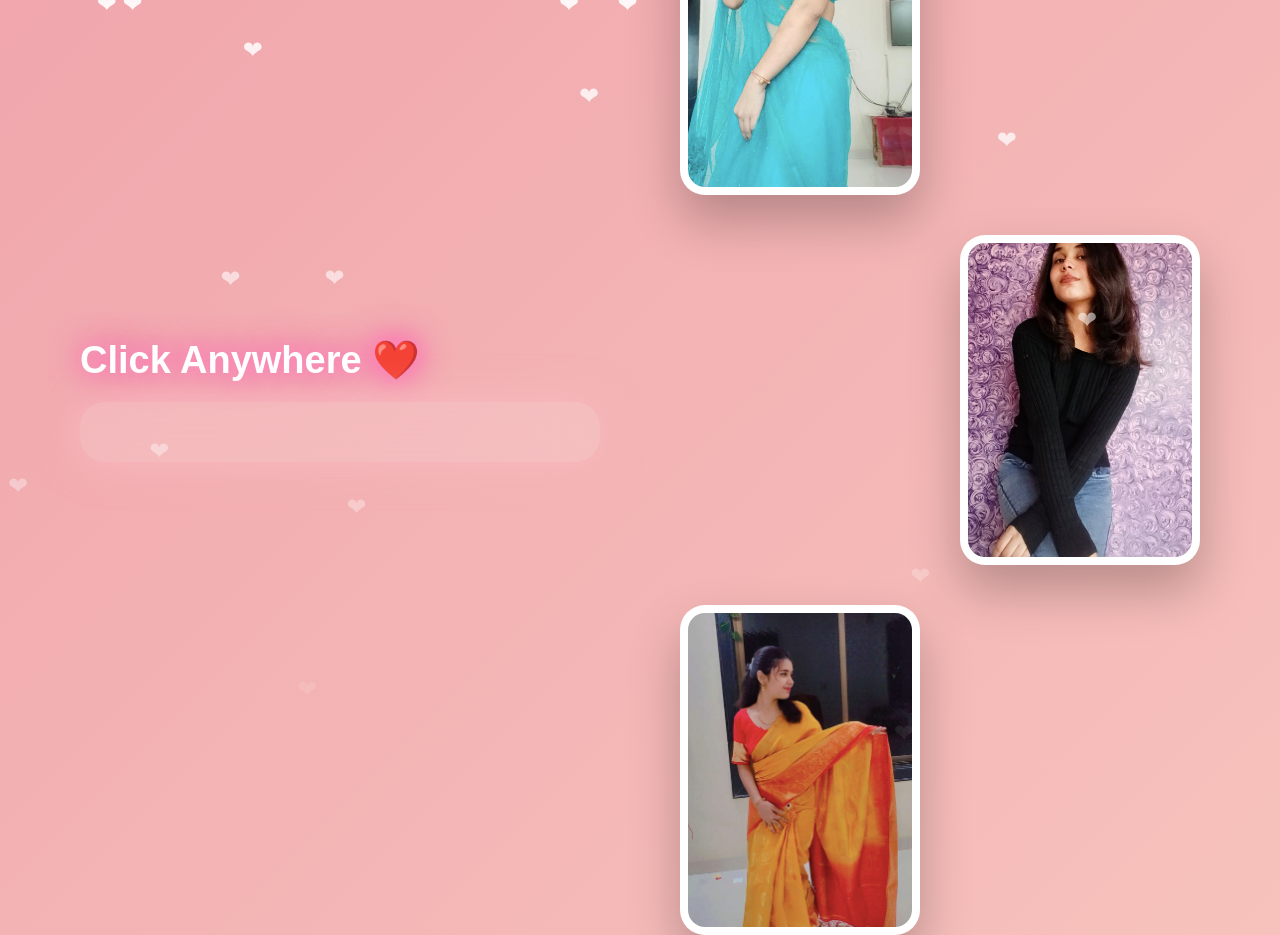
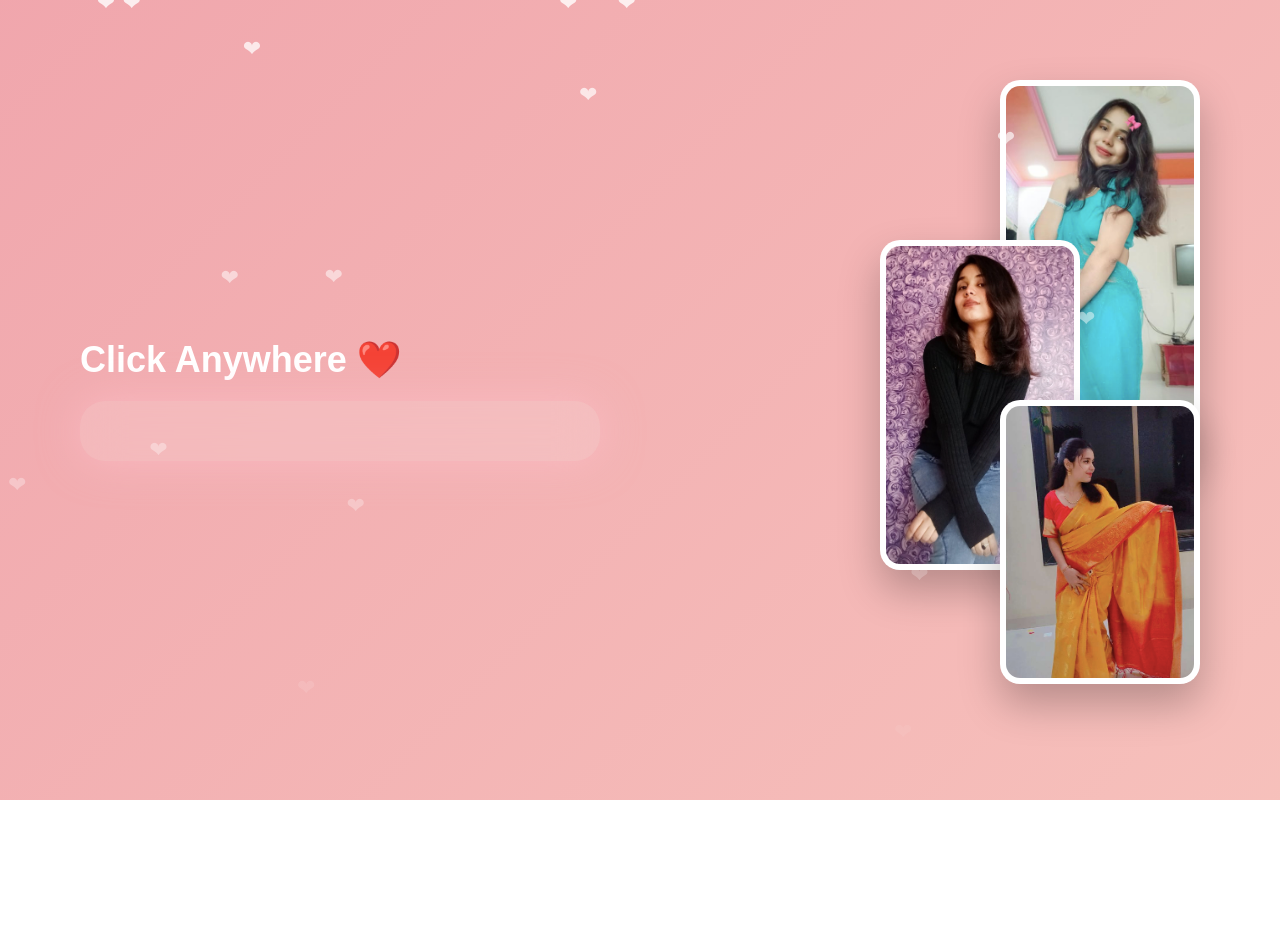
Before and after one commit to gpi06072008-del/popo, a plain HTML site: page index.html in a window 1280 px wide. After the commit the page ends 800 px from the top, so only its background shows below. Drawn offline with Linux system fonts and the light colour scheme.

Commit message:
Update style.css

```diff
--- a/style.css
+++ b/style.css
@@ -13,14 +13,14 @@ body {
   animation: gradientMove 12s ease infinite;
 }
 
-/* Animated Gradient */
+/* Background animation */
 @keyframes gradientMove {
   0% { background-position: 0% 50%; }
   50% { background-position: 100% 50%; }
   100% { background-position: 0% 50%; }
 }
 
-/* Main Layout */
+/* Layout */
 .container {
   display: flex;
   height: 100vh;
@@ -28,7 +28,7 @@ body {
   padding: 40px;
 }
 
-/* LEFT SIDE */
+/* LEFT SIDE MESSAGE */
 .left {
   width: 50%;
   display: flex;
@@ -39,21 +39,13 @@ body {
 }
 
 #clickText {
-  font-size: 38px;
+  font-size: 36px;
   margin-bottom: 20px;
   cursor: pointer;
-  animation: glow 2s infinite alternate;
 }
 
-/* Glowing effect */
-@keyframes glow {
-  from { text-shadow: 0 0 10px #fff, 0 0 20px pink; }
-  to { text-shadow: 0 0 20px hotpink, 0 0 40px deeppink; }
-}
-
-/* Message Card */
 #message {
-  font-size: 18px;
+  font-size: 17px;
   line-height: 1.8;
   white-space: pre-line;
   padding: 30px;
@@ -68,65 +60,54 @@ body {
 /* RIGHT SIDE */
 .right {
   width: 50%;
-  display: flex;
-  flex-direction: column;
-  justify-content: center;
-  align-items: center;
-  gap: 40px;
-  padding: 40px;
+  position: relative;
 }
 
-/* PREMIUM PORTRAIT FRAME */
+/* IMAGE BASE STYLE */
 .photo {
-  width: 240px;
-  height: 330px;
-  object-fit: cover;
-  object-position: center;
-  border-radius: 25px;
+  width: 200px;
+  height: auto;
+  object-fit: contain;
+  border-radius: 20px;
   background: white;
-  padding: 8px;
-  box-shadow: 0 25px 50px rgba(0,0,0,0.25);
-  transition: all 0.4s ease;
-  animation: float 5s ease-in-out infinite;
+  padding: 6px;
+  box-shadow: 0 20px 40px rgba(0,0,0,0.25);
+  position: absolute;
+  transition: 0.4s ease;
 }
 
-/* Zig-Zag Layout */
+/* 1st Image (Top Right) */
 .photo:nth-child(1) {
-  align-self: flex-start;
-  transform: rotate(-6deg);
+  top: 40px;
+  right: 40px;
 }
 
+/* 2nd Image (Shifted Left, touching top of 1st) */
 .photo:nth-child(2) {
-  align-self: flex-end;
-  transform: rotate(6deg);
+  top: 200px;
+  right: 160px;
 }
 
+/* 3rd Image (Same alignment as 1st but lower) */
 .photo:nth-child(3) {
-  align-self: flex-start;
-  transform: rotate(-4deg);
+  top: 360px;
+  right: 40px;
 }
 
-/* Hover Effect */
+/* Hover */
 .photo:hover {
-  transform: scale(1.07) rotate(0deg);
-  box-shadow: 0 30px 60px rgba(255, 105, 180, 0.5);
+  transform: scale(1.07);
+  box-shadow: 0 25px 50px rgba(255,105,180,0.5);
 }
 
-/* Floating animation */
-@keyframes float {
-  0% { transform: translateY(0px); }
-  50% { transform: translateY(-18px); }
-  100% { transform: translateY(0px); }
-}
-
-/* Falling Hearts */
+/* Falling hearts */
 .heart {
   position: fixed;
   top: -10px;
-  font-size: 24px;
+  font-size: 22px;
   color: white;
   animation: fall linear;
-  opacity: 0.9;
+  opacity: 0.8;
 }
 
 @keyframes fall {
@@ -134,16 +115,7 @@ body {
   100% { transform: translateY(100vh); opacity: 0; }
 }
 
-/* Scrollbar Style */
-#message::-webkit-scrollbar {
-  width: 6px;
-}
-#message::-webkit-scrollbar-thumb {
-  background: rgba(255,255,255,0.6);
-  border-radius: 10px;
-}
-
-/* Mobile Responsive */
+/* Mobile */
 @media (max-width: 900px) {
   body {
     overflow: auto;
@@ -151,20 +123,18 @@ body {
 
   .container {
     flex-direction: column;
-    padding: 20px;
   }
 
   .left, .right {
     width: 100%;
-    padding: 20px;
+  }
+
+  .right {
+    position: relative;
+    height: 600px;
   }
 
   .photo {
-    width: 200px;
-    height: 280px;
-  }
-
-  #message {
-    max-height: none;
+    width: 160px;
   }
 }
```
